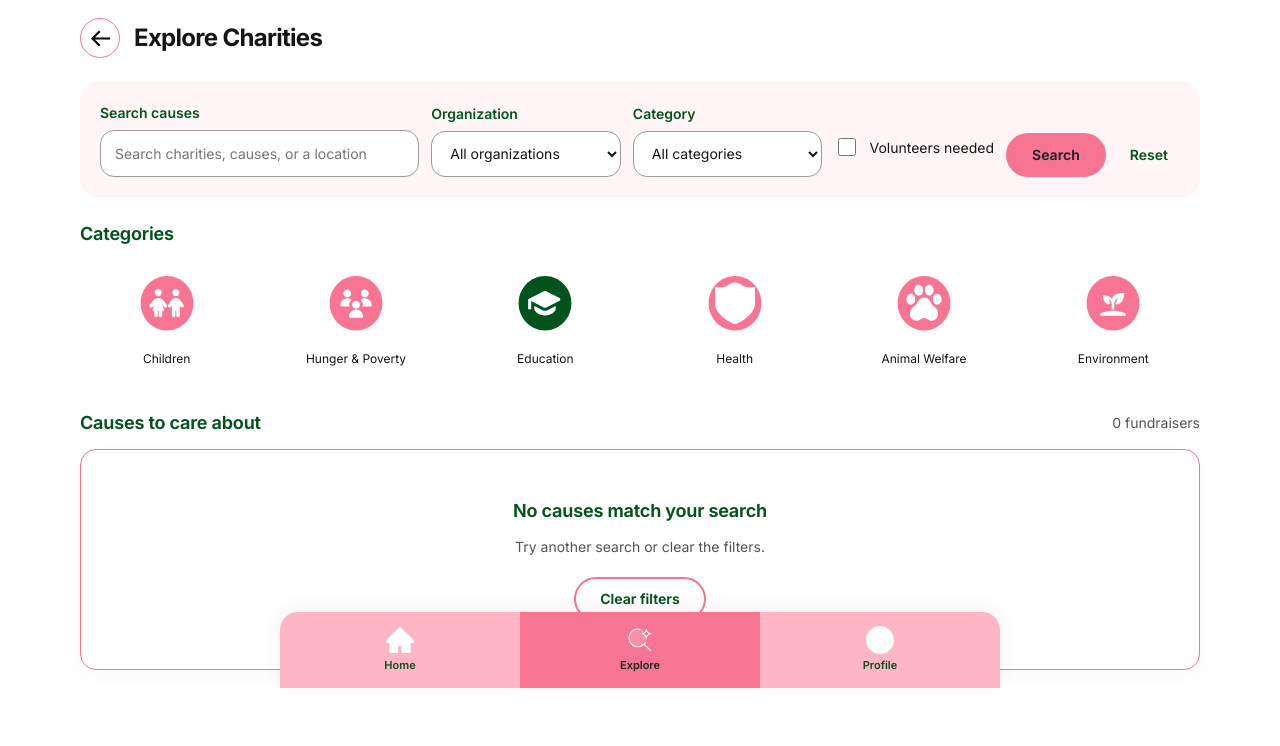
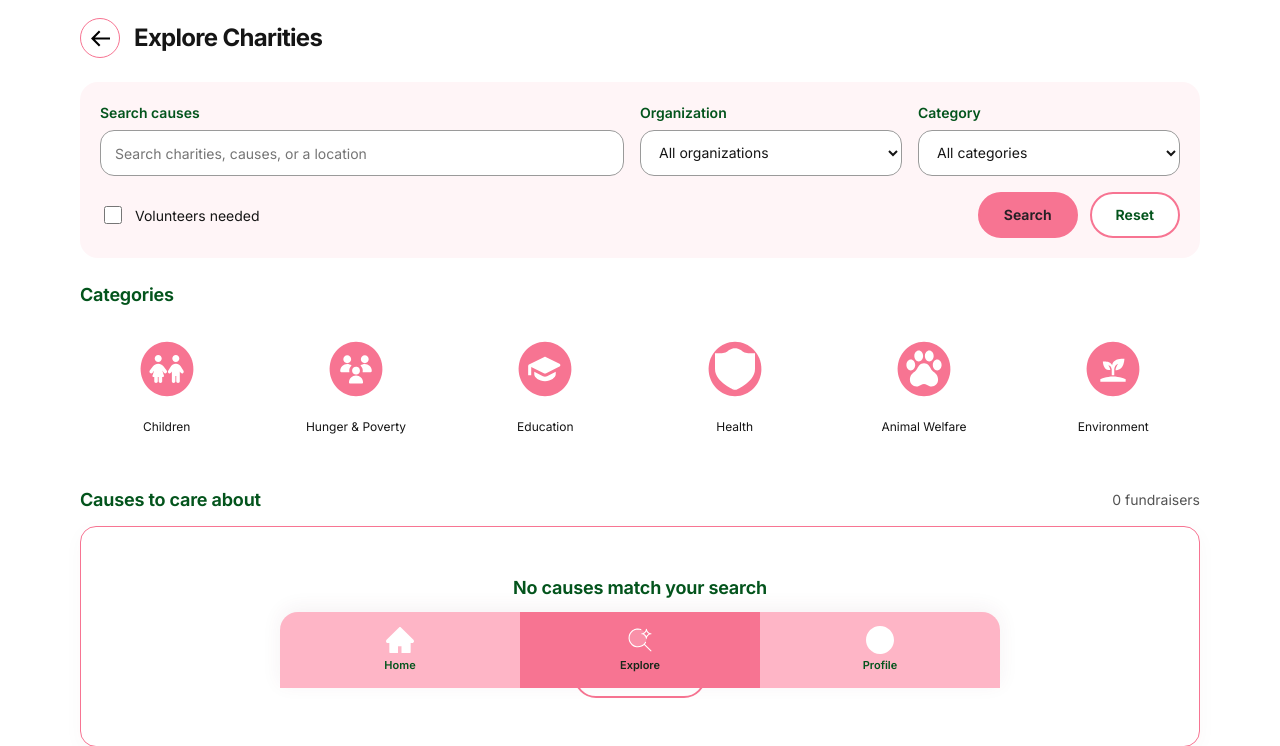
Before and after one commit to jared-boncajes/ChariGo_MVP, a Flask app: page /causes in a window 1280 px wide. Shown: the part 112-858 px from the top of the page. Before the commit the page ends 800 px from the top, so only its background shows below. Run offline with Flask 3, Linux system fonts and the light colour scheme; some libraries are stand-ins or nearby versions.

Commit message:
Fix charity card colors and category filter alignment

```diff
--- a/static/css/style.css
+++ b/static/css/style.css
@@ -550,6 +551,33 @@ progress::-moz-progress-bar {
 }
 .filter-form > a {
   padding: 12px;
+}
+.cause-filters {
+  display: grid;
+  grid-template-columns: minmax(0, 2fr) repeat(2, minmax(0, 1fr));
+  gap: 16px;
+}
+.cause-filters .field input,
+.cause-filters .field select {
+  height: 46px;
+}
+.filter-actions {
+  grid-column: 1 / -1;
+  display: flex;
+  align-items: center;
+  justify-content: space-between;
+  gap: 12px;
+}
+.filter-actions .checkbox {
+  margin: 0;
+  min-height: 46px;
+}
+.filter-buttons {
+  display: flex;
+  gap: 12px;
+}
+.filter-buttons .button {
+  min-height: 46px;
 }
 .field {
   display: flex;
@@ -635,10 +663,11 @@ input[type="radio"] {
   margin: 20px 0 32px;
 }
 .category {
-  display: flex;
-  flex-direction: column;
-  align-items: center;
-  gap: 10px;
+  display: grid;
+  grid-template-rows: 64px minmax(36px, auto);
+  align-items: center;
+  justify-items: center;
+  gap: 8px;
   color: var(--text);
   font-size: 12px;
   text-align: center;
@@ -650,6 +679,15 @@ input[type="radio"] {
   width: 64px;
   height: 64px;
   object-fit: contain;
+}
+.category > span {
+  display: flex;
+  align-items: center;
+  justify-content: center;
+  align-self: stretch;
+  min-width: 0;
+  max-width: 100%;
+  overflow-wrap: anywhere;
 }
 .category:hover,
 .category.selected {
--- a/templates/causes.html
+++ b/templates/causes.html
@@ -1,7 +1,7 @@
 {% extends 'base.html' %}{% from 'components/ui.html' import heading,fundraiser_card,empty with context %}
 {% block content %}
     {{ heading('Explore Charities',url_for('goer.home') ) }}
-    <form class="filter-form" method="get">
+    <form class="filter-form cause-filters" method="get">
         <label class="field search-field">
             <span>Search causes</span>
             <input name="q"
@@ -28,6 +28,7 @@
                 {% endfor %}
             </select>
         </label>
+        <div class="filter-actions">
             <label class="checkbox">
                 <input type="checkbox"
                        name="volunteer"
@@ -35,8 +36,11 @@
                        {% if request.args.get('volunteer') %}checked{% endif %}>
                 Volunteers needed
             </label>
-        <button class="button">Search</button>
-        <a class="text-link" href="{{ url_for('goer.causes') }}">Reset</a>
+            <div class="filter-buttons">
+                <button class="button" type="submit">Search</button>
+                <a class="button secondary" href="{{ url_for('goer.causes') }}">Reset</a>
+            </div>
+        </div>
     </form>
     <h2>Categories</h2>
     <div class="categories">
```
Also changed, not shown: other parts of static/css/style.css (+31 -16 lines), static/icons/animals.svg, static/icons/children.svg, static/icons/education.svg, static/icons/environment.svg, static/icons/health.svg, static/icons/hunger.svg. Lines whose indentation alone changed are shown as unchanged.
